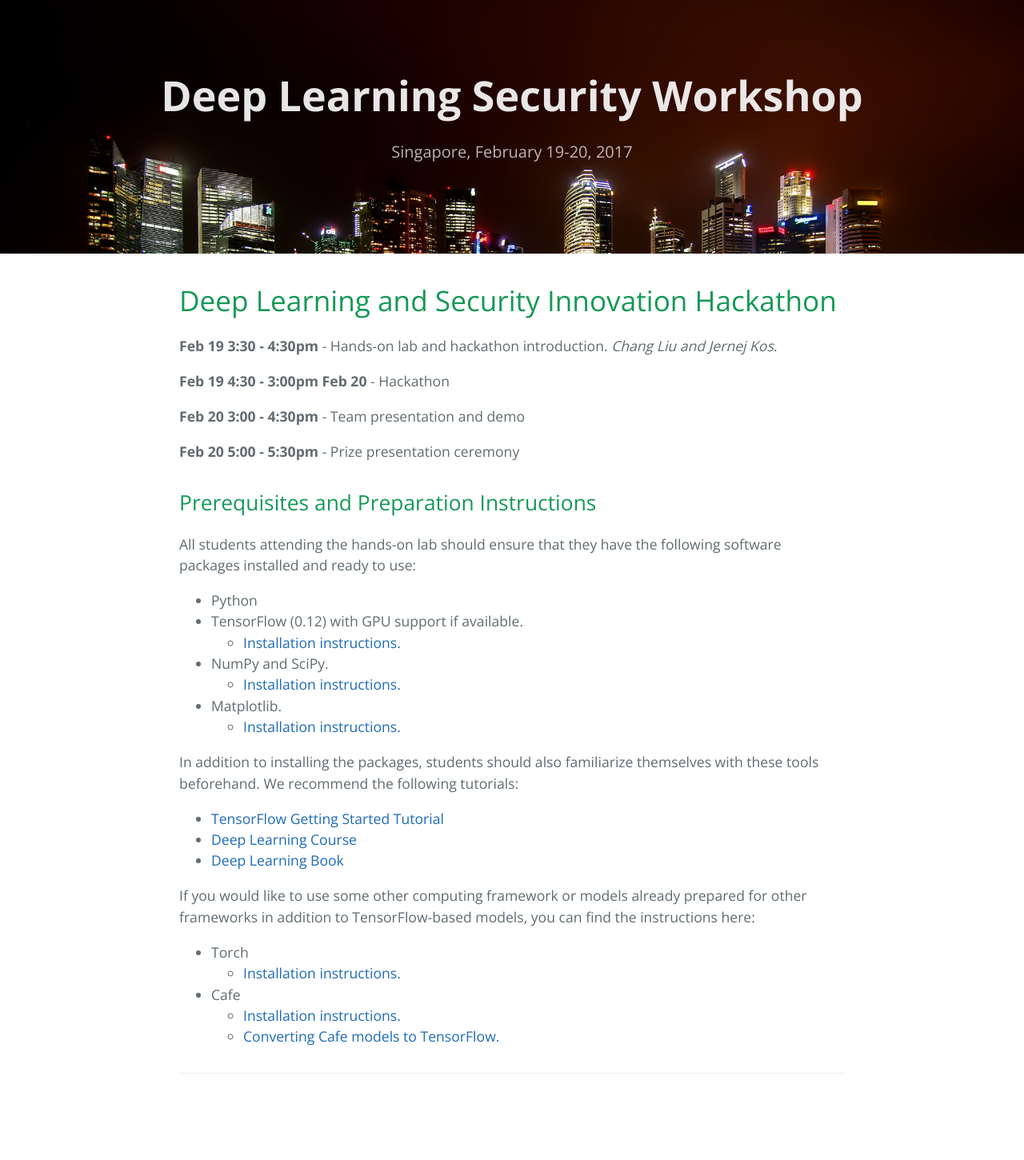
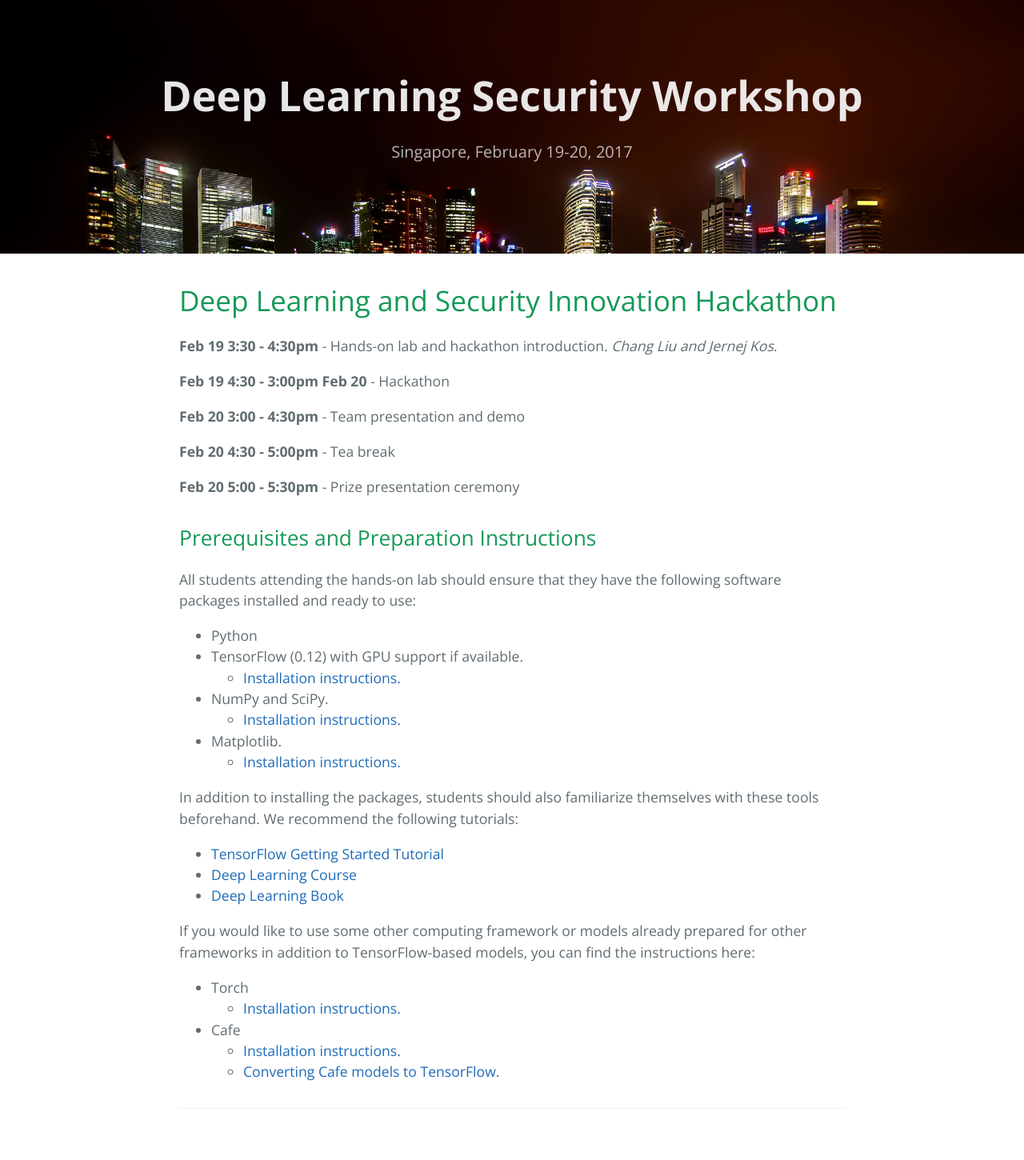
Before and after one commit to deep-learning-security/deep-learning-security.github.io, a Jekyll site: the page built from hackathon.md, in a window 1280 px wide. Shown: the whole page at 80% size. Built offline with Jekyll 4.4.1, drawn with Linux system fonts in a browser that asks for light colours; before the commit the page ends 1406 px from its top, so only the background shows below that.

Commit message:
Add tea break

```diff
--- a/hackathon.md
+++ b/hackathon.md
@@ -10,6 +10,8 @@ title: Deep Learning and Security Innovation Hackathon
 **Feb 19 4:30 - 3:00pm Feb 20** - Hackathon
 
 **Feb 20 3:00 - 4:30pm** - Team presentation and demo
+
+**Feb 20 4:30 - 5:00pm** - Tea break
 
 **Feb 20 5:00 - 5:30pm** - Prize presentation ceremony
 
```
